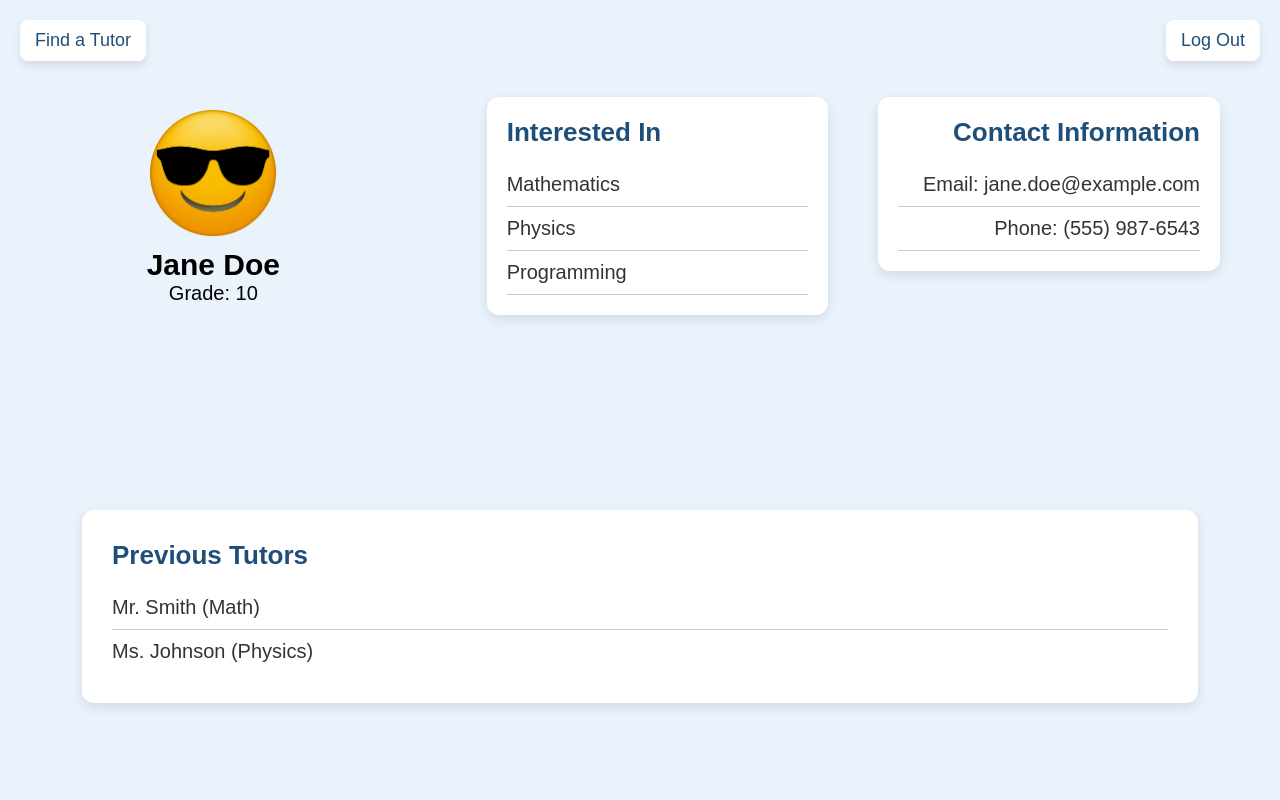
After one commit to BBeast53/Web3-Project, a PHP site: page /StudentProfilePage.html in a window 1280 px wide. The commit adds this page. Run offline with PHP 8.4, Linux system fonts and the light colour scheme.

Commit message:
I added a student profile pageand back button on the tutor profile page

```diff
--- /dev/null
+++ b/StudentProfilePage.html
@@ -0,0 +1,57 @@
+<!DOCTYPE html>
+<html lang="en">
+<head>
+  <meta charset="UTF-8">
+  <meta name="viewport" content="width=device-width, initial-scale=1.0">
+  <title>Student Profile Page</title>
+  <link rel="stylesheet" href="TutorProfilePageCSS.css">
+</head>
+<body>
+  <a href="findTutors.html" class="back-button"> Find a Tutor</a>
+  <a href="LoginPage.html" class="logout-button">Log Out</a>
+
+  <div class="grid-container">
+
+    <!-- Profile Section -->
+    <div class="grid-item item1">
+      <img src="Smiley-Sunglasses.png" alt="Student Profile" class="profile-pic">
+      <h2 class="student-name">Jane Doe</h2>
+      <p class="student-grade">Grade: 10</p>
+    </div>
+
+    <!-- Interested In and Contact Information Section -->
+    <div class="grid-item item2">
+      <div class="availability-contact">
+
+        <div class="availability-box">
+          <h3>Interested In</h3>
+          <ul>
+            <li>Mathematics</li>
+            <li>Physics</li>
+            <li>Programming</li>
+          </ul>
+        </div>
+
+        <div class="contact-info-box">
+          <h3>Contact Information</h3>
+          <p>Email: jane.doe@example.com</p>
+          <p>Phone: (555) 987-6543</p>
+        </div>
+
+      </div>
+    </div>
+
+    <!-- Previous Tutors Section -->
+    <div class="grid-item item3">
+      <div class="previous-tutors-box">
+        <h2 class="previous-tutors-title">Previous Tutors</h2>
+        <ul class="previous-tutors-list">
+          <li>Mr. Smith (Math)</li>
+          <li>Ms. Johnson (Physics)</li>
+        </ul>
+      </div>
+    </div>
+
+  </div>
+</body>
+</html>
--- a/TutorProfilePage.html
+++ b/TutorProfilePage.html
@@ -7,6 +7,8 @@
   <link rel="stylesheet" href="TutorProfilePageCSS.css">
 </head>
 <body>
+  <a href="findTutors.html" class="back-button">← Back</a>
+
   <div class="grid-container">
 
     <div class="grid-item item1">
--- a/TutorProfilePageCSS.css
+++ b/TutorProfilePageCSS.css
@@ -157,3 +157,74 @@ html, body {
   line-height: 1.6;
   color: #333;
 }
+
+/* Previous Tutors Box */
+.previous-tutors-box {
+  background-color: #ffffff;
+  padding: 30px; /* Matches the padding of .about-box */
+  border-radius: 12px; /* Matches the border-radius of .about-box */
+  box-shadow: 0 4px 12px rgba(0, 0, 0, 0.1); /* Matches the shadow of .about-box */
+  width: 90%; /* Matches the width of .about-box */
+  margin: 20px auto; /* Centers the box horizontally and adds vertical spacing */
+  text-align: left;
+}
+
+.previous-tutors-title {
+  font-size: 26px;
+  color: #1f4e79;
+  margin-bottom: 15px;
+}
+
+.previous-tutors-list {
+  list-style-type: none;
+  padding-left: 0;
+}
+
+.previous-tutors-list li {
+  font-size: 20px;
+  color: #333;
+  padding: 10px 0;
+  border-bottom: 1px solid #ccc;
+}
+
+.previous-tutors-list li:last-child {
+  border-bottom: none;
+}
+
+.back-button {
+  position: absolute;
+  top: 20px;
+  left: 20px;
+  text-decoration: none;
+  font-size: 18px;
+  color: #1f4e79;
+  background-color: #ffffff;
+  padding: 10px 15px;
+  border-radius: 8px;
+  box-shadow: 0 4px 8px rgba(0, 0, 0, 0.1);
+  transition: background-color 0.3s ease, color 0.3s ease;
+}
+
+.back-button:hover {
+  background-color: #1f4e79;
+  color: #ffffff;
+}
+
+.logout-button {
+  position: absolute;
+  top: 20px;
+  right: 20px;
+  text-decoration: none;
+  font-size: 18px;
+  color: #1f4e79;
+  background-color: #ffffff;
+  padding: 10px 15px;
+  border-radius: 8px;
+  box-shadow: 0 4px 8px rgba(0, 0, 0, 0.1);
+  transition: background-color 0.3s ease, color 0.3s ease;
+}
+
+.logout-button:hover {
+  background-color: #1f4e79;
+  color: #ffffff;
+}
```
